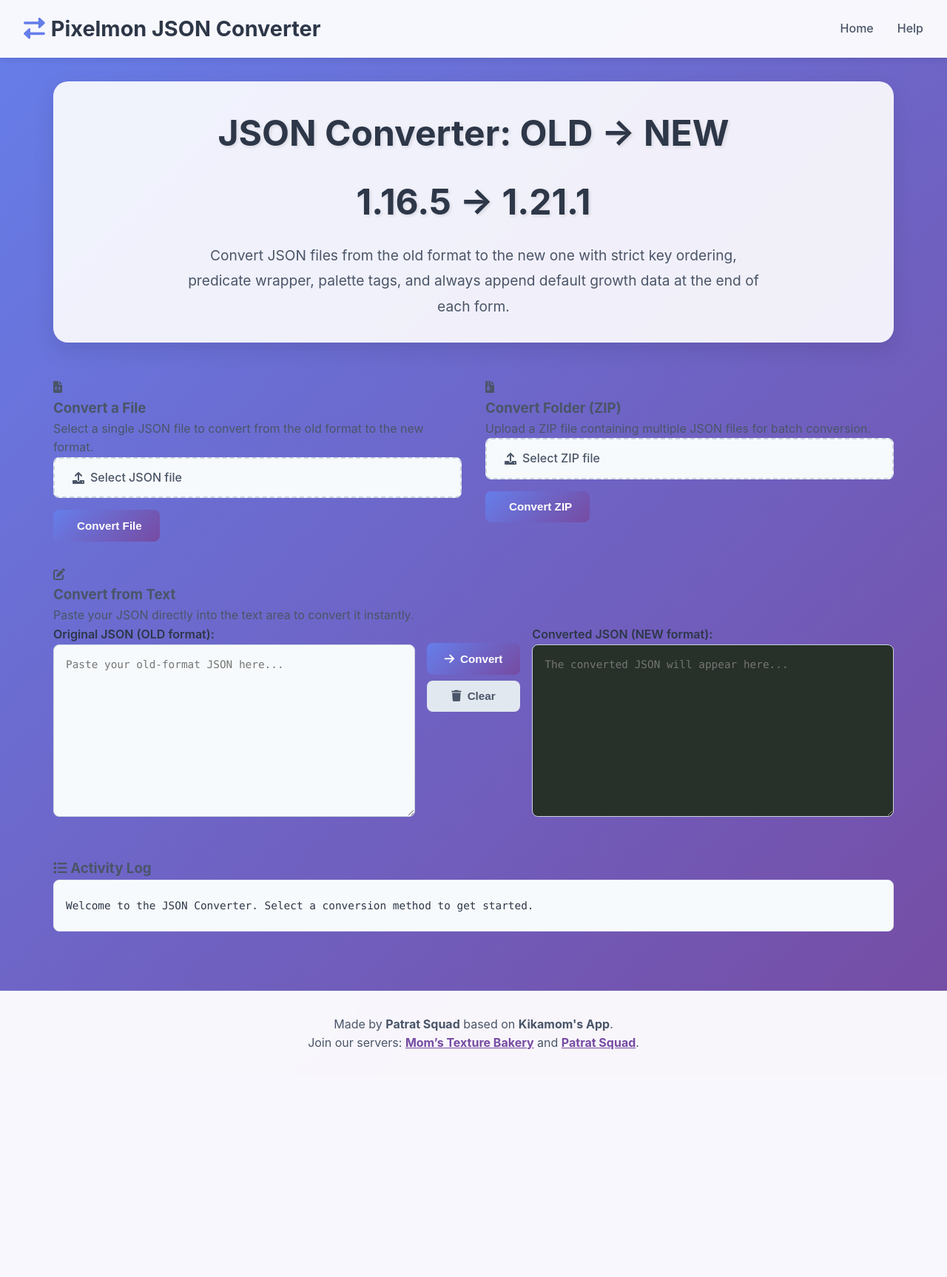
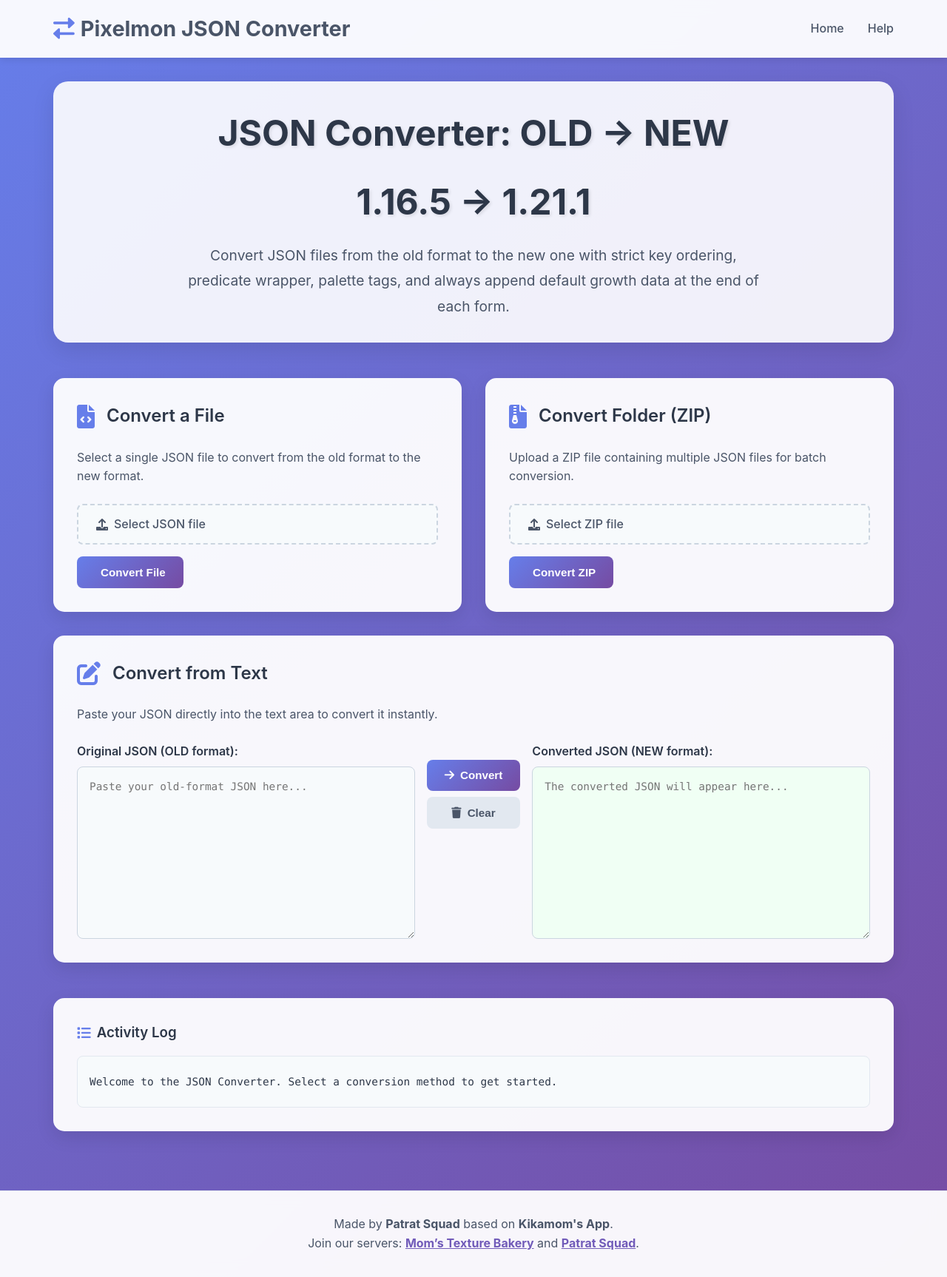
Before and after one commit to JohnCastro04/PixelmonJsonConverter, a Django app: page / in a window 1280 px wide. Shown: the whole page at 74% size. Before the commit the page ends 1419 px from the top, so only its background shows below. Run offline with Django 4.2, Linux system fonts and the light colour scheme.

Commit message:
Reversión de esitlos

```diff
--- a/converter/static/converter/style.css
+++ b/converter/static/converter/style.css
@@ -1,47 +1,4 @@
-/* --------------------
-// ➡️ Optimización y variables globales
-// -------------------- */
-:root {
-  /* Colores */
-  --color-primary: #667eea;
-  --color-secondary: #764ba2;
-  --color-accent-green: #38a169;
-  --color-text-dark: #2d3748;
-  --color-text-medium: #4a5568;
-  --color-background-light: #f7fafc;
-  --color-border: #e2e8f0;
-  --color-border-dark: #cbd5e0;
-  --color-white: #fff;
-
-  /* Transiciones y sombras */
-  --transition-fast: 0.3s ease;
-  --shadow-sm: 0 2px 10px rgba(0, 0, 0, 0.1);
-  --shadow-md: 0 8px 25px rgba(0, 0, 0, 0.1);
-  --shadow-lg: 0 10px 30px rgba(0, 0, 0, 0.1);
-  --shadow-xl: 0 15px 40px rgba(0, 0, 0, 0.15);
-
-  /* Bordes y espaciado */
-  --border-radius-sm: 8px;
-  --border-radius-md: 15px;
-  --border-radius-lg: 20px;
-  --padding-sm: 1rem;
-  --padding-md: 2rem;
-  --gap-md: 2rem;
-}
-
-/* ➡️ Deshabilitar animaciones si el usuario lo prefiere */
-@media (prefers-reduced-motion: reduce) {
-  * {
-    animation-duration: 0.01ms !important;
-    animation-iteration-count: 1 !important;
-    transition-duration: 0.01ms !important;
-    scroll-behavior: auto !important;
-  }
-}
-
-/* --------------------
-// ➡️ Reset y configuración base
-// -------------------- */
+/* Reset y configuración base */
 * {
     margin: 0;
     padding: 0;
@@ -49,33 +6,27 @@
 }
 
 body {
-  font-family: -apple-system, BlinkMacSystemFont, 'Segoe UI', Roboto, Oxygen, Ubuntu, Cantarell, 'Fira Sans', 'Droid Sans', 'Helvetica Neue', sans-serif;
+    font-family: -apple-system, BlinkMacSystemFont, 'Segoe UI', Roboto, Oxygen, Ubuntu, Cantarell, sans-serif;
     line-height: 1.6;
-  color: var(--color-text-medium);
-  background: linear-gradient(135deg, var(--color-primary) 0%, var(--color-secondary) 100%);
+    color: #333;
+    background: linear-gradient(135deg, #667eea 0%, #764ba2 100%);
     min-height: 100vh;
 }
 
-.container {
-  max-width: 1200px;
-  margin: 0 auto;
-  padding: 0 var(--padding-md);
-}
-
-/* --------------------
-// ➡️ Navbar
-// -------------------- */
+/* Navbar */
 .navbar {
     background: rgba(255, 255, 255, 0.95);
     backdrop-filter: blur(10px);
-  box-shadow: var(--shadow-sm);
+    box-shadow: 0 2px 10px rgba(0, 0, 0, 0.1);
     position: sticky;
     top: 0;
     z-index: 1000;
 }
 
 .nav-container {
-  padding: var(--padding-sm) var(--padding-md);
+    max-width: 1200px;
+    margin: 0 auto;
+    padding: 1rem 2rem;
     display: flex;
     justify-content: space-between;
     align-items: center;
@@ -84,163 +35,120 @@ body {
 .nav-title {
     font-size: 1.8rem;
     font-weight: 700;
-  color: var(--color-text-dark);
+    color: #4a5568;
     display: flex;
     align-items: center;
     gap: 0.5rem;
 }
 
 .nav-title i {
-  color: var(--color-primary);
+    color: #667eea;
 }
 
 .nav-menu {
     display: flex;
     list-style: none;
-  gap: var(--gap-md);
+    gap: 2rem;
 }
 
 .nav-link {
     text-decoration: none;
-  color: var(--color-text-medium);
+    color: #4a5568;
     font-weight: 500;
-  transition: color var(--transition-fast);
+    transition: color 0.3s ease;
 }
 
 .nav-link:hover {
-  color: var(--color-primary);
+    color: #667eea;
 }
 
-/* --------------------
-// ➡️ Main content & Sections
-// -------------------- */
+/* Main content */
 .main-content {
     flex: 1;
-  padding: var(--padding-md) 0;
+    padding: 2rem 0;
 }
 
-.section-card {
-  background: rgba(255, 255, 255, 0.95);
-  border-radius: var(--border-radius-md);
-  padding: var(--padding-md);
-  box-shadow: var(--shadow-md);
-  transition: transform var(--transition-fast), box-shadow var(--transition-fast);
+.container {
+    max-width: 1200px;
+    margin: 0 auto;
+    padding: 0 2rem;
 }
 
-.section-card:hover {
-  transform: translateY(-5px);
-  box-shadow: var(--shadow-xl);
+/* Hero section */
+.hero-section {
+    text-align: center;
+    margin-bottom: 3rem;
+    padding: 2rem;
+    background: rgba(255, 255, 255, 0.9);
+    border-radius: 20px;
+    box-shadow: 0 10px 30px rgba(0, 0, 0, 0.1);
 }
 
-.section-header {
+.hero-title {
+    font-size: 3rem;
+    font-weight: 700;
+    color: #2d3748;
+    margin-bottom: 1rem;
+    text-shadow: 2px 2px 4px rgba(0, 0, 0, 0.1);
+}
+
+.hero-description {
+    font-size: 1.2rem;
+    color: #4a5568;
+    max-width: 800px;
+    margin: 0 auto;
+    line-height: 1.8;
+}
+
+/* Converter methods */
+.converter-methods {
+    display: grid;
+    grid-template-columns: 1fr 1fr;
+    gap: 2rem;
+    margin-bottom: 3rem;
+}
+
+.method-card {
+    background: rgba(255, 255, 255, 0.95);
+    border-radius: 15px;
+    padding: 2rem;
+    box-shadow: 0 8px 25px rgba(0, 0, 0, 0.1);
+    transition: transform 0.3s ease, box-shadow 0.3s ease;
+}
+
+.method-card:hover {
+    transform: translateY(-5px);
+    box-shadow: 0 15px 40px rgba(0, 0, 0, 0.15);
+}
+
+.method-card.full-width {
+    grid-column: 1 / -1;
+}
+
+.method-header {
     display: flex;
     align-items: center;
     gap: 1rem;
     margin-bottom: 1.5rem;
 }
 
-.section-header i {
+.method-header i {
     font-size: 2rem;
-  color: var(--color-primary);
+    color: #667eea;
 }
 
-.section-header h3 {
+.method-header h3 {
     font-size: 1.5rem;
-  color: var(--color-text-dark);
+    color: #2d3748;
     font-weight: 600;
 }
 
-/* --------------------
-// ➡️ Hero section
-// -------------------- */
-.hero-section {
-  text-align: center;
-  margin-bottom: 3rem;
-  padding: var(--padding-md);
-  background: rgba(255, 255, 255, 0.9);
-  border-radius: var(--border-radius-lg);
-  box-shadow: var(--shadow-lg);
+.method-content p {
+    color: #4a5568;
+    margin-bottom: 1.5rem;
 }
 
-.hero-title {
-  font-size: 3rem;
-  font-weight: 700;
-  color: var(--color-text-dark);
-  margin-bottom: 1rem;
-  text-shadow: 2px 2px 4px rgba(0, 0, 0, 0.1);
-}
-
-.hero-description {
-  font-size: 1.2rem;
-  color: var(--color-text-medium);
-  max-width: 800px;
-  margin: 0 auto;
-  line-height: 1.8;
-}
-
-/* --------------------
-// ➡️ Converter & Forms
-// -------------------- */
-.converter-methods {
-  display: grid;
-  grid-template-columns: 1fr 1fr;
-  gap: var(--gap-md);
-  margin-bottom: 3rem;
-}
-
-.method-card.full-width {
-  grid-column: 1 / -1;
-}
-
-.text-converter {
-  display: grid;
-  grid-template-columns: 1fr auto 1fr;
-  gap: var(--padding-sm);
-  align-items: start;
-}
-
-.text-input-section label,
-.text-output-section label {
-  font-weight: 600;
-  margin-bottom: 0.5rem;
-  color: var(--color-text-dark);
-}
-
-.text-input-section textarea,
-.text-output-section textarea {
-  width: 100%;
-  min-height: 80px;
-  max-height: 300px;
-  padding: var(--padding-sm);
-  border: 1px solid var(--color-border-dark);
-  border-radius: var(--border-radius-sm);
-  resize: vertical;
-  font-family: 'Monaco', 'Menlo', 'Ubuntu Mono', monospace;
-  font-size: 0.9rem;
-  line-height: 1.4;
-  overflow-y: auto;
-  box-sizing: border-box;
-}
-
-.text-input-section textarea {
-  background: var(--color-background-light);
-}
-
-.text-output-section textarea {
-  background: #273029;
-  color: var(--color-accent-green);
-}
-
-.text-buttons {
-  display: flex;
-  flex-direction: column;
-  gap: 0.5rem;
-  padding-top: 1.5rem;
-}
-
-/* --------------------
-// ➡️ File input
-// -------------------- */
+/* File input styling */
 .file-input-wrapper {
     position: relative;
     margin-bottom: 1rem;
@@ -257,24 +165,71 @@ body {
     align-items: center;
     gap: 0.5rem;
     padding: 0.8rem 1.5rem;
-  background: var(--color-background-light);
-  border: 2px dashed var(--color-border-dark);
-  border-radius: var(--border-radius-sm);
+    background: #f7fafc;
+    border: 2px dashed #cbd5e0;
+    border-radius: 8px;
     cursor: pointer;
-  transition: all var(--transition-fast);
-  color: var(--color-text-medium);
+    transition: all 0.3s ease;
+    color: #4a5568;
     font-weight: 500;
 }
 
 .file-input-label:hover {
     background: #edf2f7;
-  border-color: var(--color-primary);
-  color: var(--color-primary);
+    border-color: #667eea;
+    color: #667eea;
 }
 
-/* --------------------
-// ➡️ Buttons
-// -------------------- */
+/* Text converter */
+.text-converter {
+    display: grid;
+    grid-template-columns: 1fr auto 1fr;
+    gap: 1rem;
+    align-items: start;
+}
+
+.text-input-section, .text-output-section {
+    display: flex;
+    flex-direction: column;
+}
+
+.text-input-section label, .text-output-section label {
+    font-weight: 600;
+    margin-bottom: 0.5rem;
+    color: #2d3748;
+}
+
+.text-input-section textarea, .text-output-section textarea {
+    width: 100%;
+    min-height: 120px;
+    max-height: 150px;
+    padding: 1rem;
+    border: 1px solid #cbd5e0;
+    border-radius: 8px;
+    resize: vertical;
+    font-family: 'Monaco', 'Menlo', 'Ubuntu Mono', monospace;
+    font-size: 0.9rem;
+    line-height: 1.4;
+    overflow-y: auto;
+}
+
+.text-input-section textarea {
+    background: #f7fafc;
+}
+
+.text-output-section textarea {
+    background: #f0fff4;
+    color: #22543d;
+}
+
+.text-buttons {
+    display: flex;
+    flex-direction: column;
+    gap: 0.5rem;
+    padding-top: 1.5rem;
+}
+
+/* Buttons */
 .btn {
     display: flex;
     align-items: center;
@@ -321,25 +276,34 @@ body {
     box-shadow: 0 5px 15px rgba(56, 161, 105, 0.4);
 }
 
-/* --------------------
-// ➡️ Log section
-// -------------------- */
+/* Log section */
 .log-section {
-  @extend .section-card;
+    background: rgba(255, 255, 255, 0.95);
+    border-radius: 15px;
+    padding: 2rem;
+    box-shadow: 0 8px 25px rgba(0, 0, 0, 0.1);
 }
 
 .log-section h3 {
-  @extend .section-header;
+    display: flex;
+    align-items: center;
     gap: 0.5rem;
+    margin-bottom: 1rem;
+    color: #2d3748;
+    font-weight: 600;
+}
+
+.log-section h3 i {
+    color: #667eea;
 }
 
 .log-container {
     max-height: 300px;
     overflow-y: auto;
-  background: var(--color-background-light);
-  border-radius: var(--border-radius-sm);
-  padding: var(--padding-sm);
-  border: 1px solid var(--color-border);
+    background: #f7fafc;
+    border-radius: 8px;
+    padding: 1rem;
+    border: 1px solid #e2e8f0;
 }
 
 .log-entry {
@@ -539,26 +499,24 @@ body {
     font-family: inherit;
 }
 
-/* --------------------
-// ➡️ Footer
-// -------------------- */
+/* Footer */
 .footer {
     background: rgba(255, 255, 255, 0.95);
     backdrop-filter: blur(10px);
-  border-top: 1px solid var(--color-border);
+    border-top: 1px solid #e2e8f0;
     margin-top: 3rem;
 }
 
 .footer-content {
     max-width: 1200px;
     margin: 0 auto;
-  padding: var(--padding-md);
+    padding: 2rem;
     text-align: center;
-  color: var(--color-text-medium);
+    color: #4a5568;
 }
 
 .footer-link {
-  color: var(--color-secondary);
+  color: #715bb9;
   font-weight: bold;
 }
 
@@ -622,3 +577,26 @@ body {
         font-size: 0.8rem;
     }
 }
+
+.text-input-section textarea,
+.text-output-section textarea {
+    width: 100%;
+    min-height: 80px;
+    max-height: 300px;    /* límite máximo de altura */
+    padding: 1rem;
+    font-family: 'Monaco', 'Menlo', 'Ubuntu Mono', monospace;
+    font-size: 0.9rem;
+    line-height: 1.4;
+    resize: vertical;     /* solo permitir redimensionar verticalmente */
+    overflow-y: auto;     /* aparecerá scroll si se supera max-height */
+    box-sizing: border-box;
+    border: 1px solid #cbd5e0;
+    border-radius: 8px;
+    background: #f7fafc;
+}
+
+/* textarea de salida */
+.text-output-section textarea {
+    background: #f0fff4;
+    color: #22543d;
+}
```
Also changed, not shown: other parts of converter/static/converter/style.css (+58 -65 lines). Lines whose indentation alone changed are shown as unchanged.
